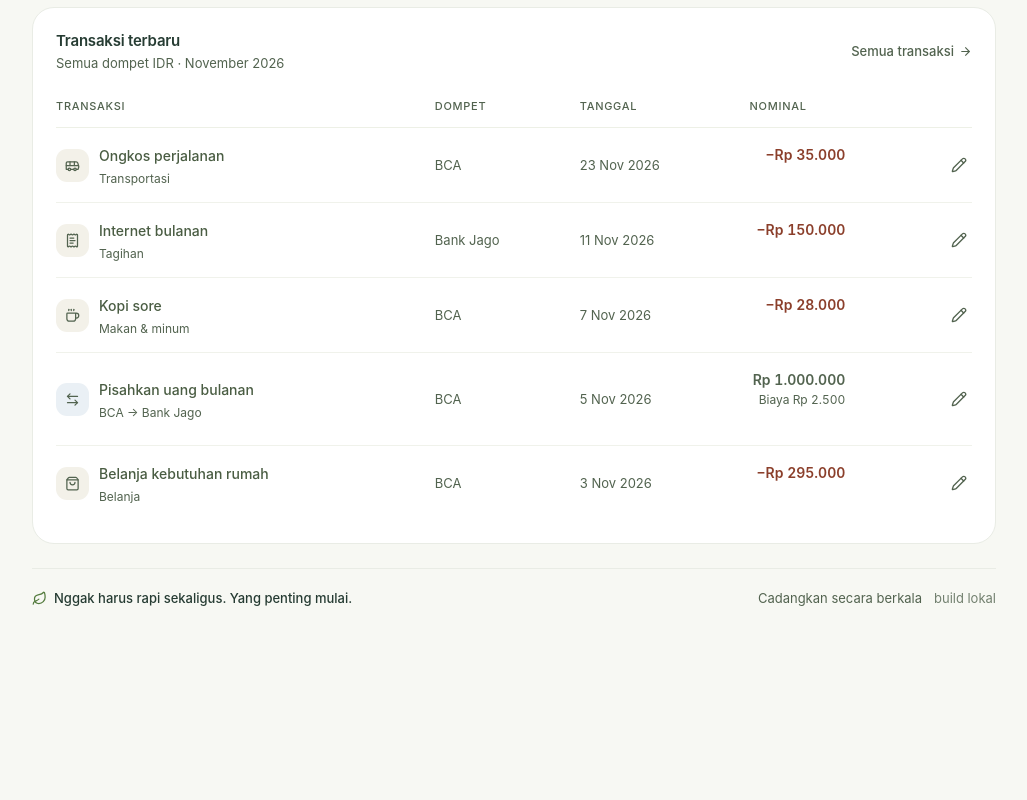
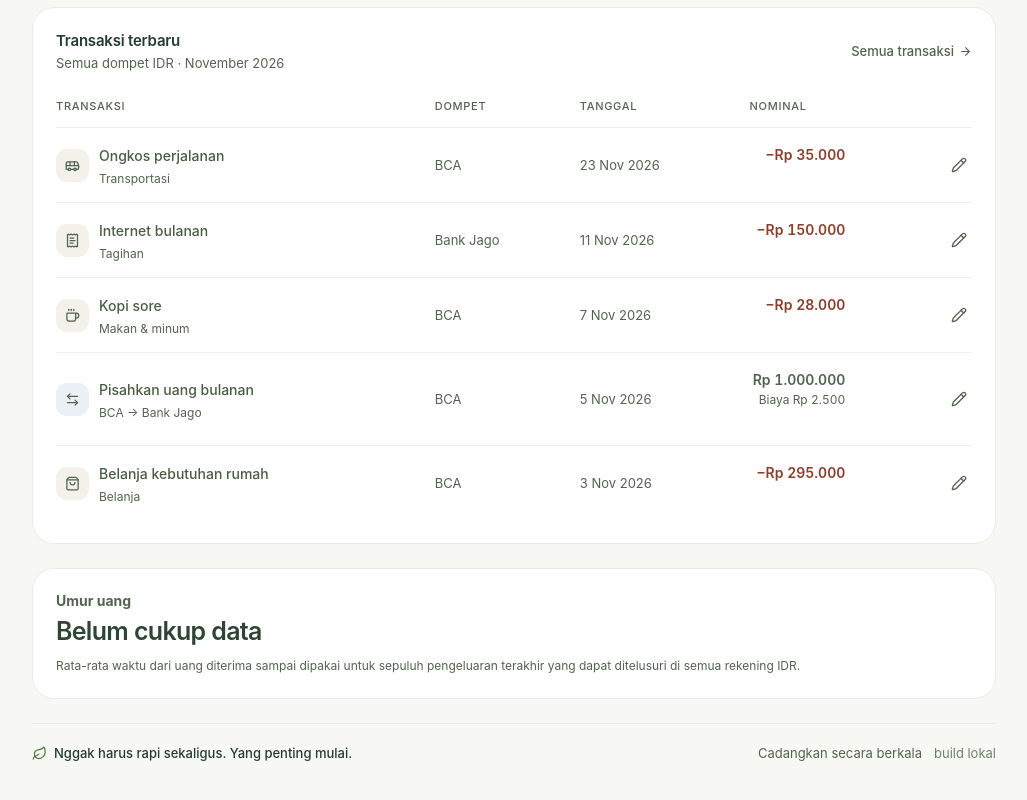
Before and after one commit to zayyan353/uangku, a React (Vite) app: page / in a window 1280 px wide. Shown: the part 2120-2920 px from the top of the page, without its empty margins (242-1269 px from the left). Before the commit the page ends 2769 px from the top, so only its background shows below. Built offline with nearby package versions, Linux system fonts and the light colour scheme.

Commit message:
MW-154b: Tampilkan umur uang untuk mata uang Ringkasan

```diff
--- a/src/App.tsx
+++ b/src/App.tsx
@@ -36,6 +36,7 @@ import { applySourcedEntryEdit, applySourcedBulkCategory, deleteSourcedEntry, sa
 import { executeTransferCommand } from './lib/transferCommands';
 import StatementReview from './components/StatementReview';
 import YearRecap from './components/YearRecap';
+import AgeOfMoneyCard from './components/AgeOfMoneyCard';
 import { isYearRecapVisible } from './lib/yearRecap';
 import { buildCashflowReport, type CashflowReport } from './lib/cashflowReport';
 import CashflowOverview, { CashflowBalance, FoldHeader, useMobileOverview } from './components/CashflowOverview';
@@ -916,6 +917,7 @@ export default function App() {
             return <div className={`category-row${limit !== undefined ? ' budgeted' : ''}${row.over ? ' over-budget' : ''}`} key={row.name}><div className="category-labels"><button type="button" className="category-name category-open" title={`Lihat transaksi ${row.name}`} onClick={() => openCategoryHistory(row.name)}><span className="category-dot" style={{ background: color }} />{row.name}<ChevronRight size={13} aria-hidden="true" /></button><strong className="category-value">{used}</strong></div><div className="category-track" {...(limit !== undefined ? { role: 'progressbar', 'aria-label': `Anggaran ${row.name}`, 'aria-valuemin': 0, 'aria-valuemax': 100, 'aria-valuenow': Math.round(width), 'aria-valuetext': `${used}. ${status}` } : {})}><span className="category-fill" style={{ width: `${width}%`, ...(row.over ? {} : { background: color }) }} /></div>{status && <span className="category-budget-note">{status}</span>}</div>;
           })}{(categoryRows.hidden > 0 || allCategoriesShown) && <button type="button" className="text-link category-more" data-testid="category-more" aria-expanded={allCategoriesShown} onClick={() => setAllCategoriesShown(shown => !shown)}>{allCategoriesShown ? 'Tampilkan lebih sedikit' : `+${categoryRows.hidden} kategori lainnya`}</button>}</div> : <div className="empty-state compact"><Leaf size={27} /><p>Belum ada pengeluaran terkonfirmasi dalam cakupan ini.</p></div>}{budgetsHidden && <p className="field-help category-budget-hint">Anggaran bulanan tampil saat periode bulanan dan semua rekening dipilih.</p>}{cashflowResult.report && <p className="category-legend">Hanya kategori pengeluaran terkonfirmasi. Semua debit rekening tetap dihitung pada arus di atas.</p>}</div></section></div>
         {!mobileOverview && overviewRecent}
+        <AgeOfMoneyCard data={data} currency={currency} today={clockDay} />
       </>}
       {page === 'wallets' && <WalletsPage hasCashArchive={cashWallets.length > 0} onOpenCashArchive={() => setCashArchiveOpen(true)} walletView={walletView} onWalletViewChange={setWalletView} activeCount={availableCurrencyWallets.length} archivedCount={archivedCurrencyWallets.length} currency={currency} currencyName={currencyLabel(currency)} clockDay={clockDay} total={walletPageTotal} wallets={displayedWallets} actualText={actualText} freshness={walletFreshnessRows} onOpenWallet={openWallet} onRecord={walletId => openTx('expense', walletId)} onCheckBalance={walletId => openTx('adjustment', walletId)} onShowHistory={w => { setCurrency(w.currency); openHistory(w.id, 'all'); }} onRestore={w => requestWalletAction(w, 'restore')} />}
       {page === 'transactions' && <section className="panel transactions-panel">{categoryTools}{isReviewQueue && <div className="review-scope"><CircleHelp size={19} /><div><strong>Perlu dirapikan · <span data-testid="review-total" data-count={pendingCount}>{pendingCount}</span> catatan</strong><p>Semua mata uang dan semua periode. <span hidden={!pendingReview.type}><span data-testid="review-types" data-count={pendingReview.type}>{pendingReview.type}</span> jenis perlu dicek{pendingReview.category > 0 ? ' · ' : '. '}</span><span hidden={!pendingReview.category}><span data-testid="review-categories" data-count={pendingReview.category}>{pendingReview.category}</span> kategori belum diisi. </span>Saldo sudah tercatat.</p></div><button className="button secondary small review-back" onClick={resetHistory}><ChevronLeft size={15} /> Semua transaksi</button></div>}<HistoryFilters isReviewQueue={isReviewQueue} query={query} onQueryChange={value => {
--- /dev/null
+++ b/src/components/AgeOfMoneyCard.tsx
@@ -0,0 +1,21 @@
+import { useMemo } from 'react';
+import { ageOfMoney } from '../lib/ageOfMoney';
+import type { Currency } from '../lib/finance';
+import type { SourceDocument } from '../lib/sourceModel';
+
+export default function AgeOfMoneyCard({ data, currency, today }: { data: SourceDocument; currency: Currency; today: string }) {
+  const value = useMemo(() => {
+    try {
+      const age = ageOfMoney(data, currency, today);
+      return age === null ? 'Belum cukup data' : `${age} hari`;
+    } catch {
+      return 'Umur uang belum dapat dihitung';
+    }
+  }, [data, currency, today]);
+
+  return <section className="panel age-of-money" aria-labelledby="age-of-money-title">
+    <h2 className="stat-label" id="age-of-money-title">Umur uang</h2>
+    <strong className="stat-value">{value}</strong>
+    <p className="stat-foot">Rata-rata waktu dari uang diterima sampai dipakai untuk sepuluh pengeluaran terakhir yang dapat ditelusuri di semua rekening {currency}.</p>
+  </section>;
+}
--- a/src/styles.css
+++ b/src/styles.css
@@ -1890,3 +1890,5 @@ body:has(.modal-backdrop) .toast { bottom: auto; top: 18px; z-index: 120; }
 .recap-ranks li { padding: 5px 0; }
 .recap-ranks strong { white-space: nowrap; }
 .recap-controls { align-items: center; justify-content: space-between; }
+
+.age-of-money { margin-top: var(--block-gap); }
```
Also changed, not shown: 2 other files (tests, documents, lock files or other folders).
